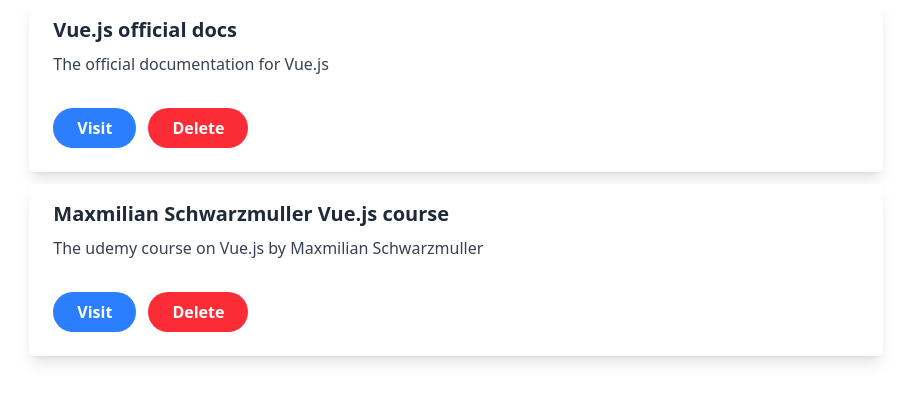
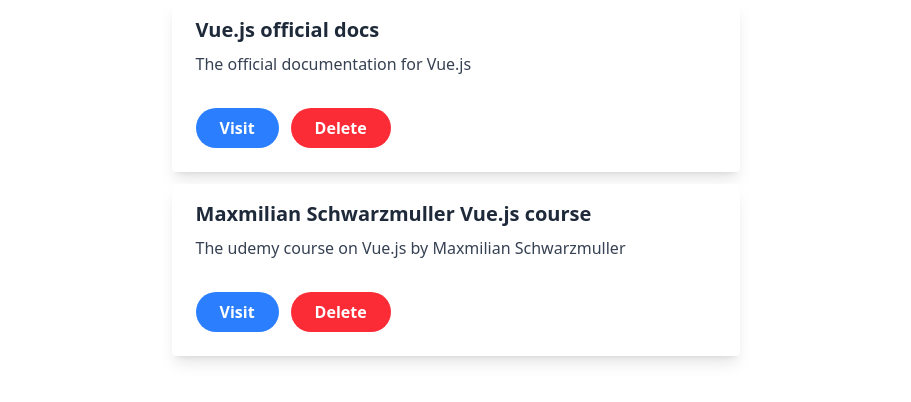
Before and after one commit to HazemPhoenix/The-learning-resources-app, a Vue app: page / in a window 1280 px wide. Shown: the top 402 px of the page, without its empty margins (184-1095 px from the left). Built offline with nearby package versions, Linux system fonts and the light colour scheme.

Commit message:
add the learningResource parent component which renders all the learningResourceItem components

```diff
--- a/src/App.vue
+++ b/src/App.vue
@@ -1,14 +1,15 @@
 <template>
   <ul class="flex flex-col items-center gap-3 w-10/12 sm:w-8/12 mx-auto">
-    <ResourceItem v-for="item in learningResources" :item="item" :key="item.id" />
+    <LearningResources :learning-resources="learningResources" />
   </ul>
 </template>
 
 <script>
-import ResourceItem from "./components/learning-resources/ResourceItem.vue";
+import LearningResources from "./components/learning-resources/LearningResources.vue";
+
 export default {
   components: {
-    ResourceItem,
+    LearningResources,
   },
   data() {
     return {
--- /dev/null
+++ b/src/components/learning-resources/LearningResources.vue
@@ -0,0 +1,20 @@
+<template>
+  <ul class="flex flex-col items-center gap-3 w-10/12 sm:w-8/12 mx-auto">
+    <LearningResourcesItem
+      v-for="resource in learningResources"
+      :item="resource"
+      :key="resource.id"
+    />
+  </ul>
+</template>
+
+<script>
+import LearningResourcesItem from "./LearningResourcesItem.vue";
+
+export default {
+  components: {
+    LearningResourcesItem,
+  },
+  props: ["learningResources"],
+};
+</script>
```
Also changed, not shown: src/components/learning-resources/LearningResourcesItem.vue (renamed from src/components/learning-resources/ResourceItem.vue).
